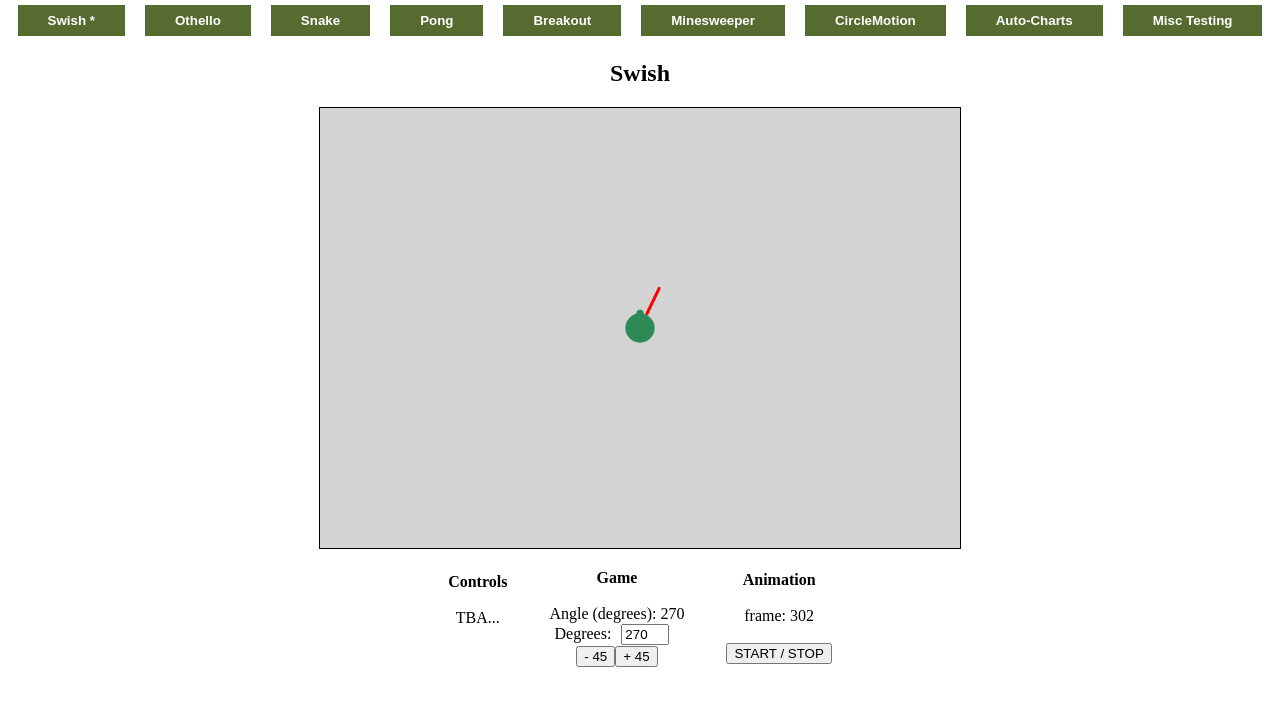
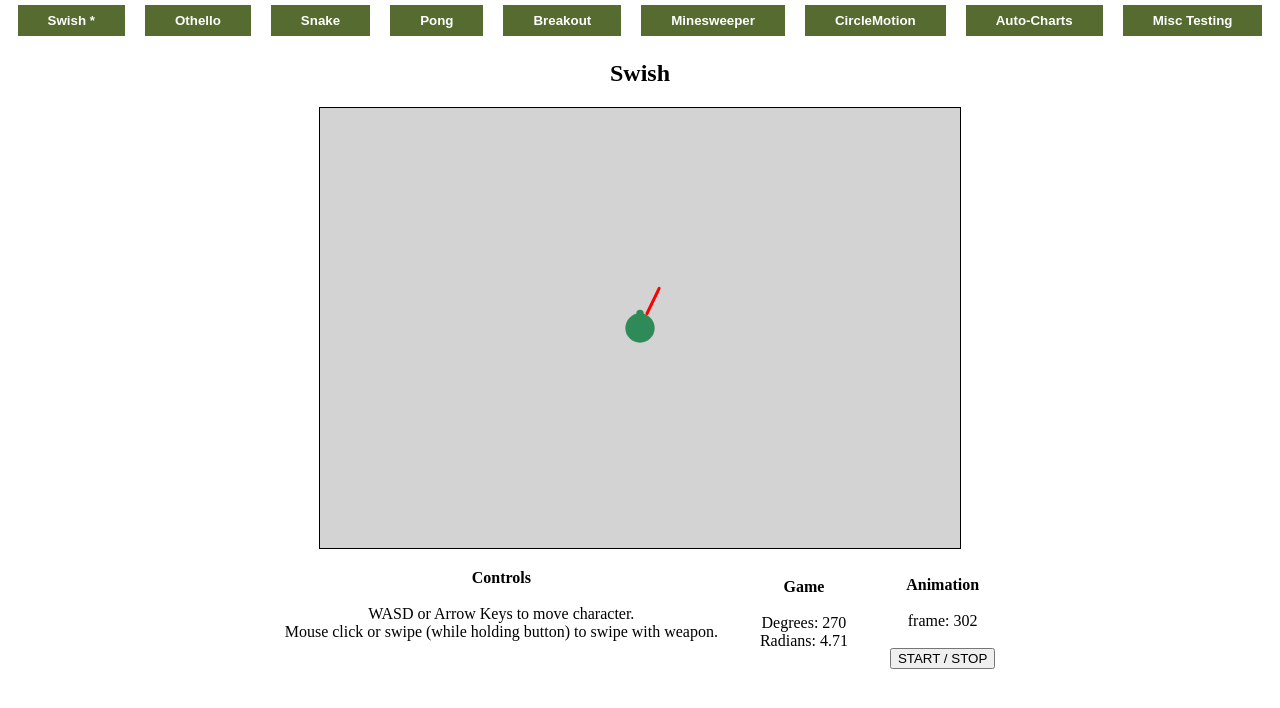
Before and after one commit to apoyhonen/base, a Vue app: page / in a window 1280 px wide. Shown: the top 708 px of the page. Built offline with nearby package versions, Linux system fonts and the light colour scheme.

Commit message:
swish added better info & controls section

```diff
--- a/src/apps/SwishApp.vue
+++ b/src/apps/SwishApp.vue
@@ -9,19 +9,17 @@
         <td>
           <p><b>Controls</b></p>
           <br>
-          <p>TBA...</p>
+          <p>WASD or Arrow Keys to move character.</p>
+          <p>Mouse click or swipe (while holding button) to swipe with weapon.</p>
           <br><br>
         </td>
 
         <td>
           <b>Game</b>
           <br><br>
-          <p>Angle (degrees): {{ Math.floor(angleInDegrees) }}</p>
-          <label for="angleAmount">Degrees:</label>
-          <input id="angleAmount" type="number" class="controls-input" v-model="angleInDegrees" />
+          <p>Degrees: {{ Math.floor(angleInDegrees) }}</p>
+          <p>Radians: {{ Math.floor(angleInRadians * 100) / 100 }}</p>
           <br>
-          <button @click="angleInDegrees -= 45">- 45</button>
-          <button @click="angleInDegrees += 45">+ 45</button>
         </td>
 
         <td>
@@ -75,7 +73,7 @@ function draw() {
   clear();
 
   const currTimestamp = Date.now();
-  if (animationOnGoing) {
+  if (currTimestamp - animateTimestamp >= animationSpeedMs.value) {
     if (prevTimestamp) moveChar(currTimestamp - prevTimestamp); // move char
     angleLineByMoveDirections(); // set new angle by move direction
   }
@@ -182,8 +180,6 @@ function drawLine() {
     lineHandlePoint = projectPoint(charPoint.x, charPoint.y, charRadius.value * 1.1, angleRadians);
     projectedPoint = projectPoint(charPoint.x, charPoint.y, lineLength.value, angleRadians);
   } else {
-    // normal state
-
     if (animationOnGoing) {
       // animation end
       animationOnGoing = false;
```
